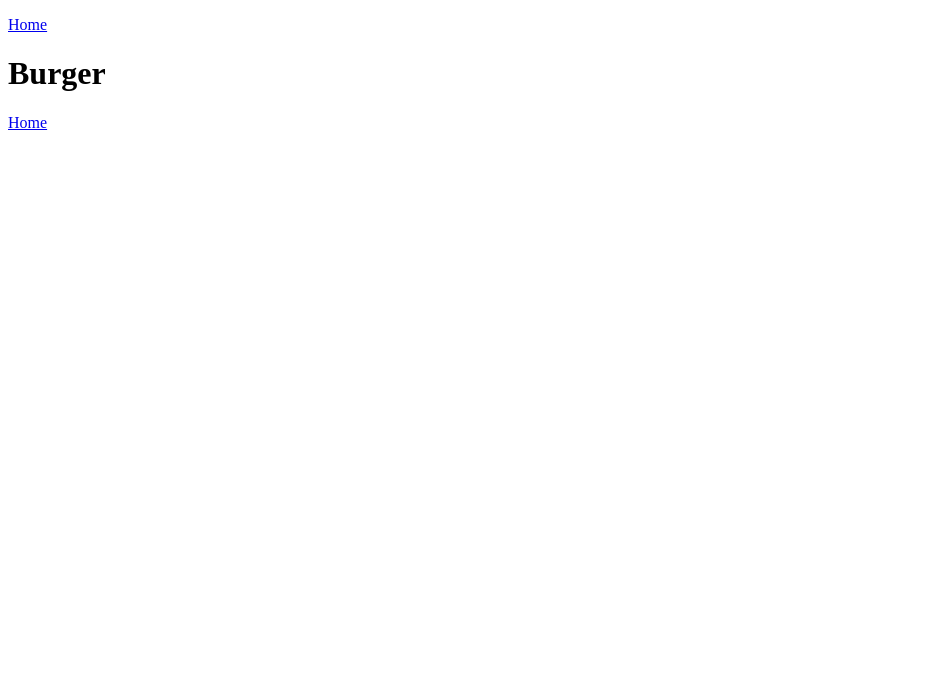
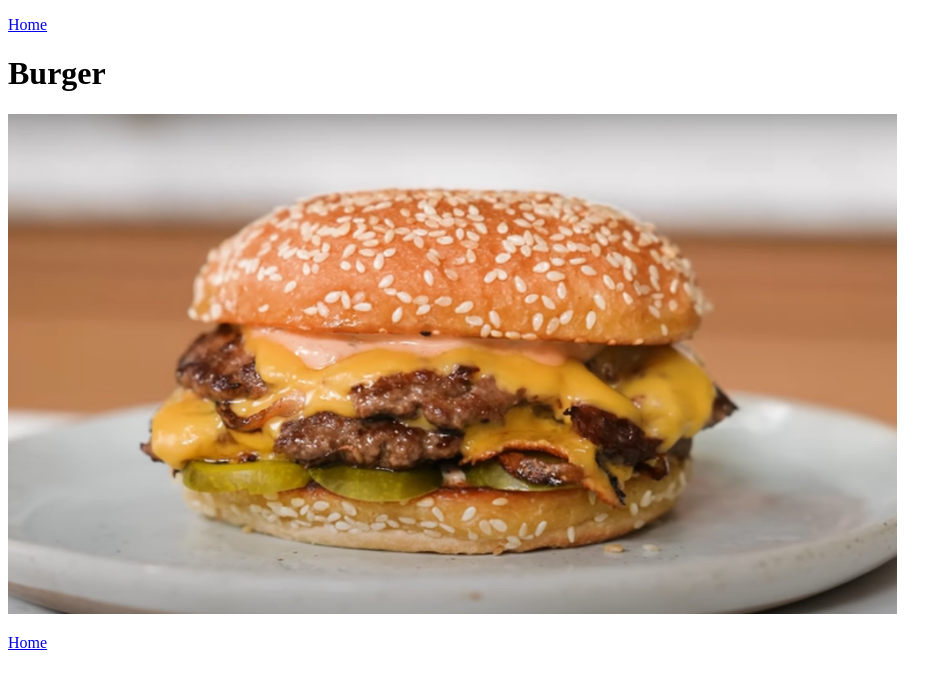
Before and after one commit to burnoutisalie/odin-recipes, a plain HTML site: page recipes/burger.html in a window 1280 px wide. Shown: the whole page, without its empty margins (0-952 px from the left). Drawn offline with Linux system fonts and the light colour scheme.

Commit message:
feat: Add burger image

```diff
--- a/recipes/burger.html
+++ b/recipes/burger.html
@@ -7,6 +7,7 @@
   <body>
     <p><a href="../index.html">Home</a></p>
     <h1>Burger</h1>
+    <img src="../img/burger.jpg" alt="Burger on a plate with blurry background" height="500">
     <p><a href="../index.html">Home</a></p>
   </body>
 </html>
```
Also changed, not shown: img/burger.jpg (added).
